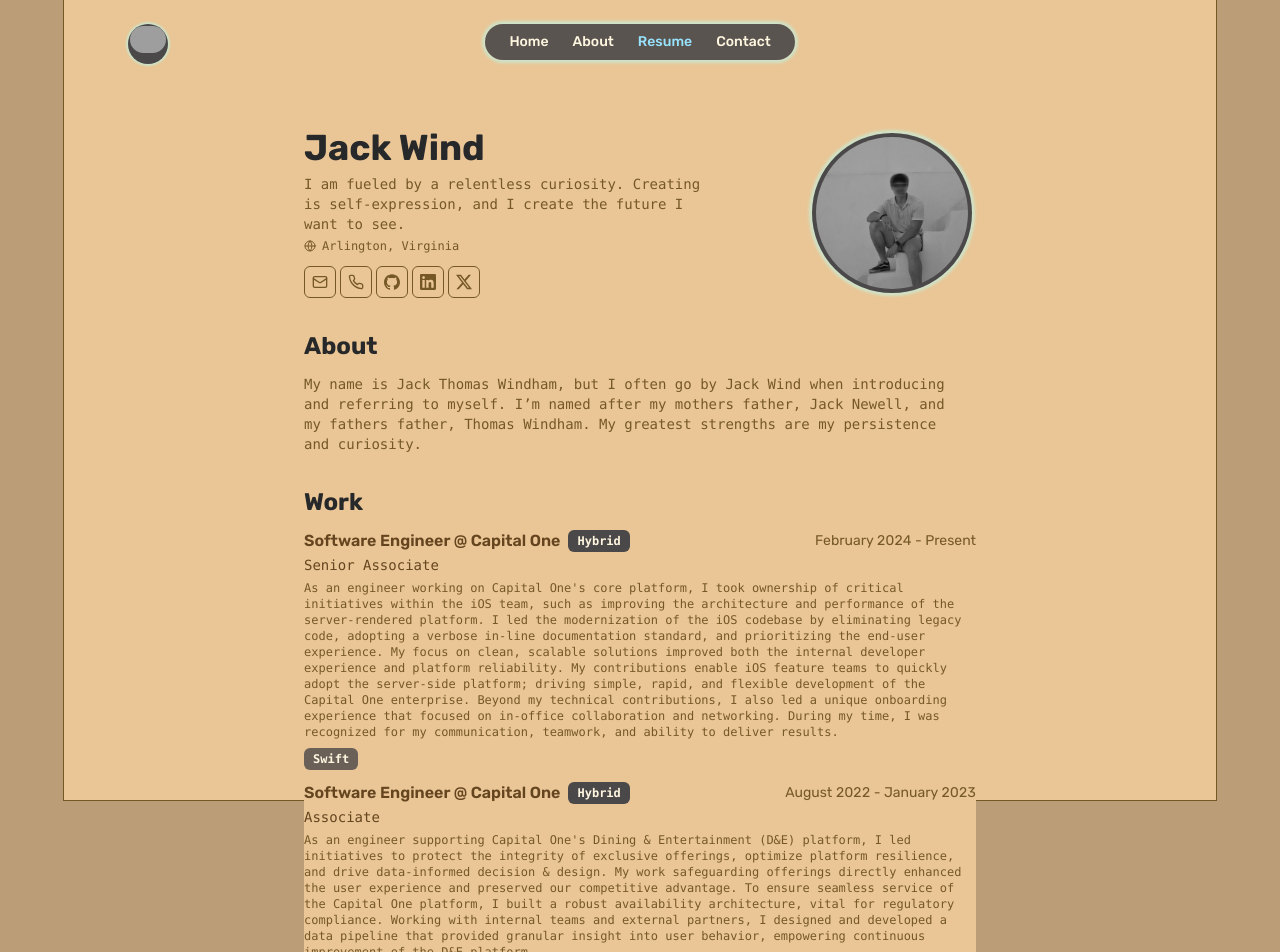
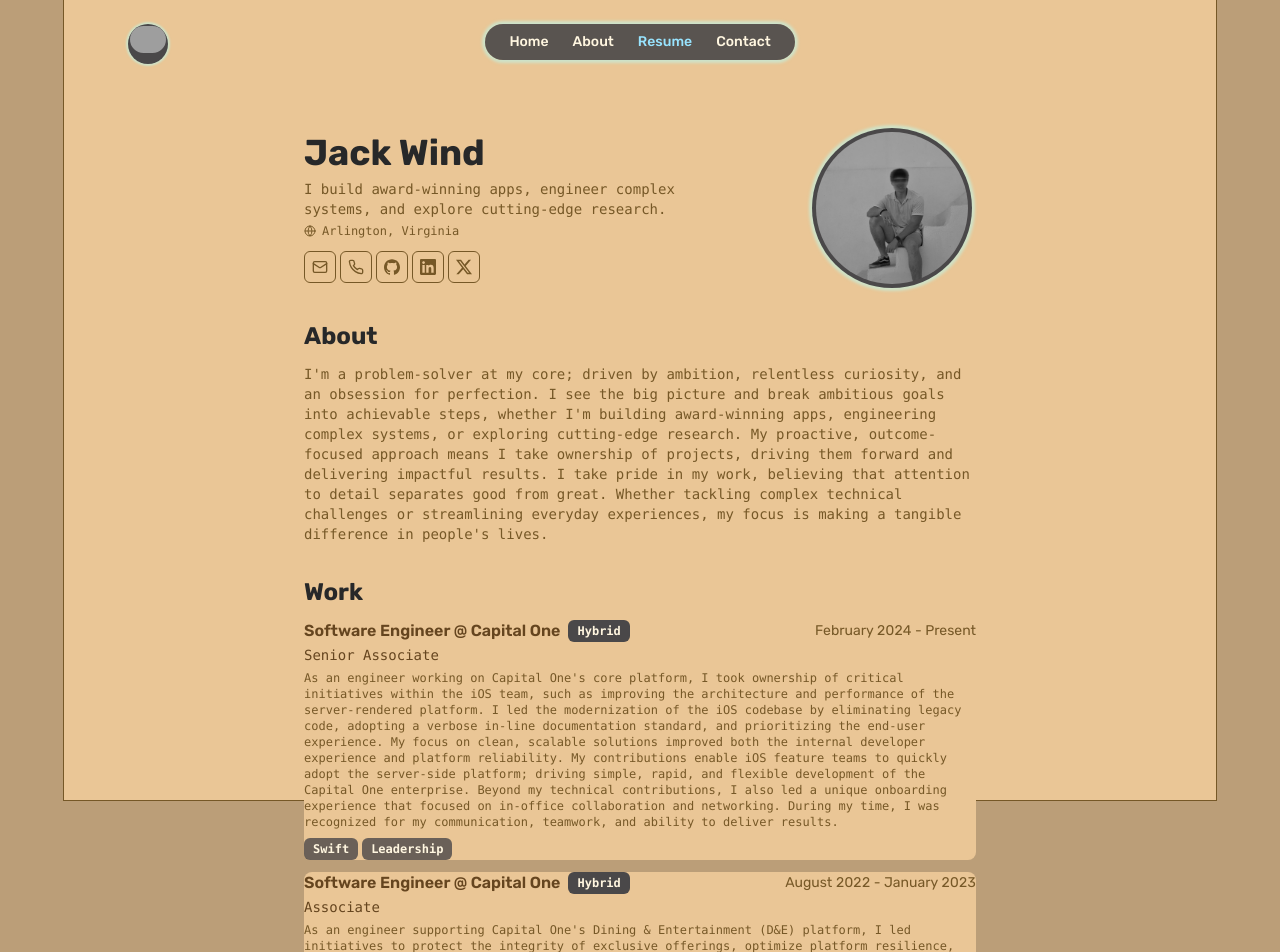
Before and after one commit to Jckwind/JackWindham.com, a Next.js app in the folder frontend/: page /resume in a window 1280 px wide. Shown: the top 952 px of the page. Built offline with nearby package versions, Linux system fonts and the light colour scheme; grey boxes are pictures that could not be loaded.

Commit message:
resume stuff

```diff
--- a/frontend/src/data/info.tsx
+++ b/frontend/src/data/info.tsx
@@ -8,6 +8,7 @@ export const Me = {
     locationLink: data.locationLink,
     about: data.about,
     summary: data.summary,
+    resume_tagline: data.resume_tagline,
     currently: data.currently,
     avatarURL: data.avatarUrl,
     personalWebsiteUrl: data.personalWebsiteUrl,
--- a/frontend/src/data/jack.json
+++ b/frontend/src/data/jack.json
@@ -3,8 +3,9 @@
     "initials": "JW",
     "location": "Arlington, Virginia",
     "locationLink": "https://www.google.com/maps/place/Arlington,+VA",
-    "about": "I am fueled by a relentless curiosity. Creating is self-expression, and I create the future I want to see.",
-    "summary": "My name is Jack Thomas Windham, but I often go by Jack Wind when introducing and referring to myself. I’m named after my mothers father, Jack Newell, and my fathers father, Thomas Windham. My greatest strengths are my persistence and curiosity.",
+    "about": "I build award-winning apps, engineer complex systems, and explore cutting-edge research.",
+    "resume_tagline": "I build award-winning apps, engineer complex systems, and explore cutting-edge research.",
+    "summary": "I'm a problem-solver at my core; driven by ambition, relentless curiosity, and an obsession for perfection. I see the big picture and break ambitious goals into achievable steps, whether I'm building award-winning apps, engineering complex systems, or exploring cutting-edge research. My proactive, outcome-focused approach means I take ownership of projects, driving them forward and delivering impactful results. I take pride in my work, believing that attention to detail separates good from great. Whether tackling complex technical challenges or streamlining everyday experiences, my focus is making a tangible difference in people's lives.",
     "currently": "I'm quite the busy man right now. I'm teaching myself the field of Artifical Intelligence, making this website, training for a half marathon, and working a full time job. Check out the About or Resume pages for more info!",
     "avatarUrl": "https://avatars.githubusercontent.com/u/32938999?v=4",
     "personalWebsiteUrl": "https://jackwindham.com",
@@ -36,7 +37,7 @@
             "start": "February 2024",
             "end": "Present",
             "description": "As an engineer working on Capital One's core platform, I took ownership of critical initiatives within the iOS team, such as improving the architecture and performance of the server-rendered platform. I led the modernization of the iOS codebase by eliminating legacy code, adopting a verbose in-line documentation standard, and prioritizing the end-user experience. My focus on clean, scalable solutions improved both the internal developer experience and platform reliability. My contributions enable iOS feature teams to quickly adopt the server-side platform; driving simple, rapid, and flexible development of the Capital One enterprise. Beyond my technical contributions, I also led a unique onboarding experience that focused on in-office collaboration and networking. During my time, I was recognized for my communication, teamwork, and ability to deliver results.",
-            "tech_stack": ["Swift"]
+            "tech_stack": ["Swift", "Leadership"]
         },
         {
             "company": "Capital One",
@@ -57,7 +58,7 @@
             "link": "https://www.capitalone.com/",
             "start": "June 2021",
             "end": "August 2021",
-            "description": "To improve enterprise-wide safety and security at Capital One, I built a serverless application to analyze cloud infrastructure for non-compliant security configurations. This tool generated detailed reports and risk assessments, automatically upgrading resources to the latest security requirements where possible. Component owners were notified of any resources requiring manual intervention. I was a core contributor to every aspect of this project, from the design, development and implementation. Technologies: AWS Lambda, S3, IAM, EC2, Python, Github, Jenkins, Bogie, Pytest.",
+            "description": "To improve enterprise-wide safety and security at Capital One, I built a serverless application to analyze cloud infrastructure for non-compliant security configurations. This tool generated detailed reports and risk assessments, automatically upgrading resources to the latest security requirements where possible. Component owners were notified of any resources requiring manual intervention. I was a core contributor to every aspect of this project, from the design, development and implementation.",
             "tech_stack": ["Python", "AWS", "Jenkins"]
         },
         {
--- a/frontend/src/pages/resume.tsx
+++ b/frontend/src/pages/resume.tsx
@@ -21,7 +21,7 @@ export default function Resume() {
           <div className="flex-1 space-y-1.5">
             <h1 className="text-4xl font-bold">{Me.name}</h1>
             <p className="max-w-md text-pretty font-mono text-sm text-muted-foreground pr-10">
-              {Me.about}
+              {Me.resume_tagline}
             </p>
             <p className="max-w-md items-center text-pretty font-mono text-xs text-muted-foreground">
               <a
```
